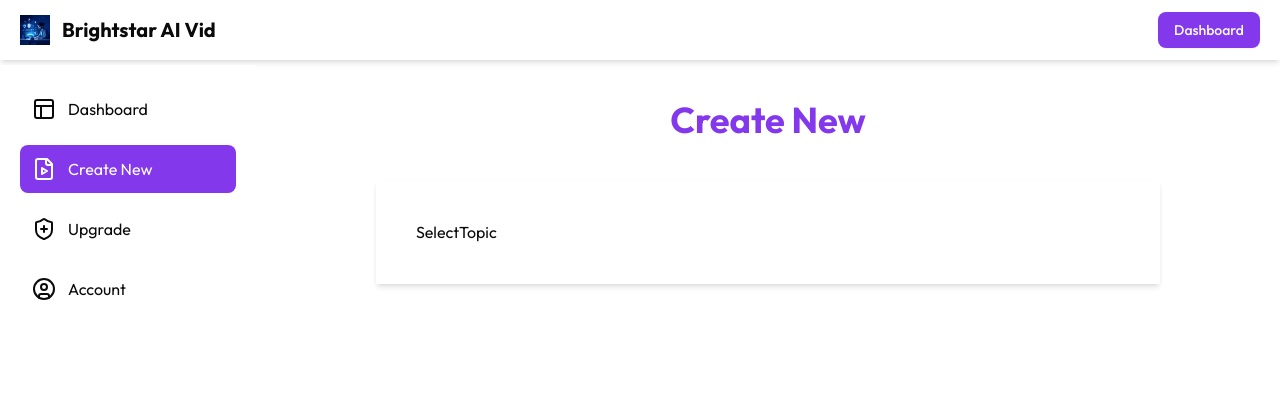
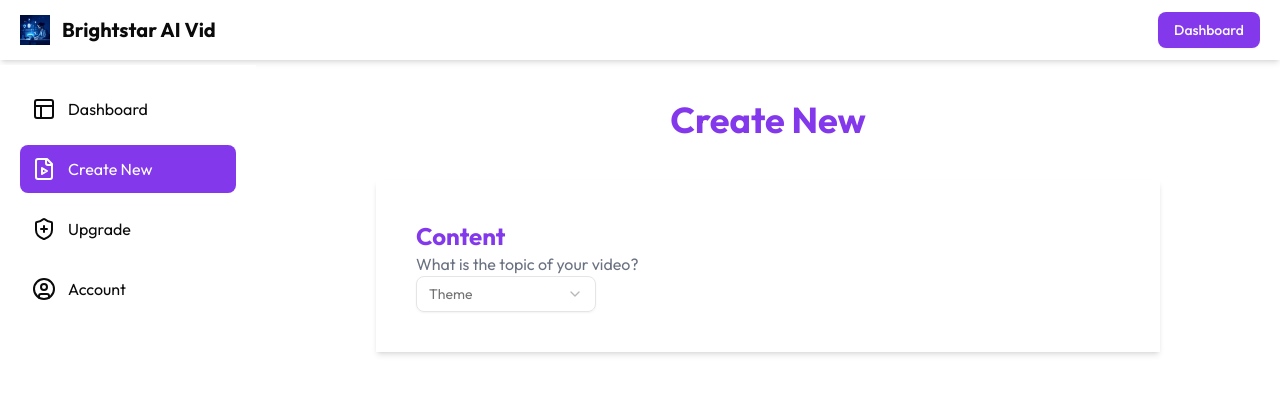
Before and after one commit to brightstar-moxi/AI-Project, a Next.js app: page /dashboard/create-new in a window 1280 px wide. Shown: the top 394 px of the page. Built offline with nearby package versions, Linux system fonts and the light colour scheme; no server answers.

Commit message:
routing dashboard

```diff
--- a/app/dashboard/create-new/_components/SelectTopic.jsx
+++ b/app/dashboard/create-new/_components/SelectTopic.jsx
@@ -1,7 +1,23 @@
+"use client"
 import React from 'react'
+import { Select, SelectContent, SelectItem, SelectTrigger, SelectValue } from "@/components/ui/select"
 
 export const SelectTopic = () => {
   return (
-    <div>SelectTopic</div>
+    <div>
+      <h2 className='font-bold text-2xl text-[#8338ec]'>Content</h2>
+      <p className='text-gray-500'>What is the topic of your video?</p>
+      <Select>
+  <SelectTrigger className="w-[180px]">
+    <SelectValue placeholder="Theme" />
+  </SelectTrigger>
+  <SelectContent>
+    <SelectItem value="light">Light</SelectItem>
+    <SelectItem value="dark">Dark</SelectItem>
+    <SelectItem value="system">System</SelectItem>
+  </SelectContent>
+</Select>
+
+    </div>
   )
 }
--- /dev/null
+++ b/components/ui/select.jsx
@@ -0,0 +1,166 @@
+"use client"
+
+import * as React from "react"
+import * as SelectPrimitive from "@radix-ui/react-select"
+import { CheckIcon, ChevronDownIcon, ChevronUpIcon } from "lucide-react"
+
+import { cn } from "@/lib/utils"
+
+function Select({
+  ...props
+}) {
+  return <SelectPrimitive.Root data-slot="select" {...props} />;
+}
+
+function SelectGroup({
+  ...props
+}) {
+  return <SelectPrimitive.Group data-slot="select-group" {...props} />;
+}
+
+function SelectValue({
+  ...props
+}) {
+  return <SelectPrimitive.Value data-slot="select-value" {...props} />;
+}
+
+function SelectTrigger({
+  className,
+  size = "default",
+  children,
+  ...props
+}) {
+  return (
+    <SelectPrimitive.Trigger
+      data-slot="select-trigger"
+      data-size={size}
+      className={cn(
+        "border-input data-[placeholder]:text-muted-foreground [&_svg:not([class*='text-'])]:text-muted-foreground focus-visible:border-ring focus-visible:ring-ring/50 aria-invalid:ring-destructive/20 dark:aria-invalid:ring-destructive/40 aria-invalid:border-destructive dark:bg-input/30 dark:hover:bg-input/50 flex w-fit items-center justify-between gap-2 rounded-md border bg-transparent px-3 py-2 text-sm whitespace-nowrap shadow-xs transition-[color,box-shadow] outline-none focus-visible:ring-[3px] disabled:cursor-not-allowed disabled:opacity-50 data-[size=default]:h-9 data-[size=sm]:h-8 *:data-[slot=select-value]:line-clamp-1 *:data-[slot=select-value]:flex *:data-[slot=select-value]:items-center *:data-[slot=select-value]:gap-2 [&_svg]:pointer-events-none [&_svg]:shrink-0 [&_svg:not([class*='size-'])]:size-4",
+        className
+      )}
+      {...props}>
+      {children}
+      <SelectPrimitive.Icon asChild>
+        <ChevronDownIcon className="size-4 opacity-50" />
+      </SelectPrimitive.Icon>
+    </SelectPrimitive.Trigger>
+  );
+}
+
+function SelectContent({
+  className,
+  children,
+  position = "popper",
+  ...props
+}) {
+  return (
+    <SelectPrimitive.Portal>
+      <SelectPrimitive.Content
+        data-slot="select-content"
+        className={cn(
+          "bg-popover text-popover-foreground data-[state=open]:animate-in data-[state=closed]:animate-out data-[state=closed]:fade-out-0 data-[state=open]:fade-in-0 data-[state=closed]:zoom-out-95 data-[state=open]:zoom-in-95 data-[side=bottom]:slide-in-from-top-2 data-[side=left]:slide-in-from-right-2 data-[side=right]:slide-in-from-left-2 data-[side=top]:slide-in-from-bottom-2 relative z-50 max-h-(--radix-select-content-available-height) min-w-[8rem] origin-(--radix-select-content-transform-origin) overflow-x-hidden overflow-y-auto rounded-md border shadow-md",
+          position === "popper" &&
+            "data-[side=bottom]:translate-y-1 data-[side=left]:-translate-x-1 data-[side=right]:translate-x-1 data-[side=top]:-translate-y-1",
+          className
+        )}
+        position={position}
+        {...props}>
+        <SelectScrollUpButton />
+        <SelectPrimitive.Viewport
+          className={cn("p-1", position === "popper" &&
+            "h-[var(--radix-select-trigger-height)] w-full min-w-[var(--radix-select-trigger-width)] scroll-my-1")}>
+          {children}
+        </SelectPrimitive.Viewport>
+        <SelectScrollDownButton />
+      </SelectPrimitive.Content>
+    </SelectPrimitive.Portal>
+  );
+}
+
+function SelectLabel({
+  className,
+  ...props
+}) {
+  return (
+    <SelectPrimitive.Label
+      data-slot="select-label"
+      className={cn("text-muted-foreground px-2 py-1.5 text-xs", className)}
+      {...props} />
+  );
+}
+
+function SelectItem({
+  className,
+  children,
+  ...props
+}) {
+  return (
+    <SelectPrimitive.Item
+      data-slot="select-item"
+      className={cn(
+        "focus:bg-accent focus:text-accent-foreground [&_svg:not([class*='text-'])]:text-muted-foreground relative flex w-full cursor-default items-center gap-2 rounded-sm py-1.5 pr-8 pl-2 text-sm outline-hidden select-none data-[disabled]:pointer-events-none data-[disabled]:opacity-50 [&_svg]:pointer-events-none [&_svg]:shrink-0 [&_svg:not([class*='size-'])]:size-4 *:[span]:last:flex *:[span]:last:items-center *:[span]:last:gap-2",
+        className
+      )}
+      {...props}>
+      <span className="absolute right-2 flex size-3.5 items-center justify-center">
+        <SelectPrimitive.ItemIndicator>
+          <CheckIcon className="size-4" />
+        </SelectPrimitive.ItemIndicator>
+      </span>
+      <SelectPrimitive.ItemText>{children}</SelectPrimitive.ItemText>
+    </SelectPrimitive.Item>
+  );
+}
+
+function SelectSeparator({
+  className,
+  ...props
+}) {
+  return (
+    <SelectPrimitive.Separator
+      data-slot="select-separator"
+      className={cn("bg-border pointer-events-none -mx-1 my-1 h-px", className)}
+      {...props} />
+  );
+}
+
+function SelectScrollUpButton({
+  className,
+  ...props
+}) {
+  return (
+    <SelectPrimitive.ScrollUpButton
+      data-slot="select-scroll-up-button"
+      className={cn("flex cursor-default items-center justify-center py-1", className)}
+      {...props}>
+      <ChevronUpIcon className="size-4" />
+    </SelectPrimitive.ScrollUpButton>
+  );
+}
+
+function SelectScrollDownButton({
+  className,
+  ...props
+}) {
+  return (
+    <SelectPrimitive.ScrollDownButton
+      data-slot="select-scroll-down-button"
+      className={cn("flex cursor-default items-center justify-center py-1", className)}
+      {...props}>
+      <ChevronDownIcon className="size-4" />
+    </SelectPrimitive.ScrollDownButton>
+  );
+}
+
+export {
+  Select,
+  SelectContent,
+  SelectGroup,
+  SelectItem,
+  SelectLabel,
+  SelectScrollDownButton,
+  SelectScrollUpButton,
+  SelectSeparator,
+  SelectTrigger,
+  SelectValue,
+}
--- a/package.json
+++ b/package.json
@@ -13,6 +13,7 @@
   "dependencies": {
     "@clerk/nextjs": "^6.18.5",
     "@neondatabase/serverless": "^1.0.0",
+    "@radix-ui/react-select": "^2.2.4",
     "@radix-ui/react-slot": "^1.2.0",
     "autoprefixer": "^10.4.21",
     "class-variance-authority": "^0.7.1",
```
Also changed, not shown: 1 other file (tests, documents, lock files or other folders).
